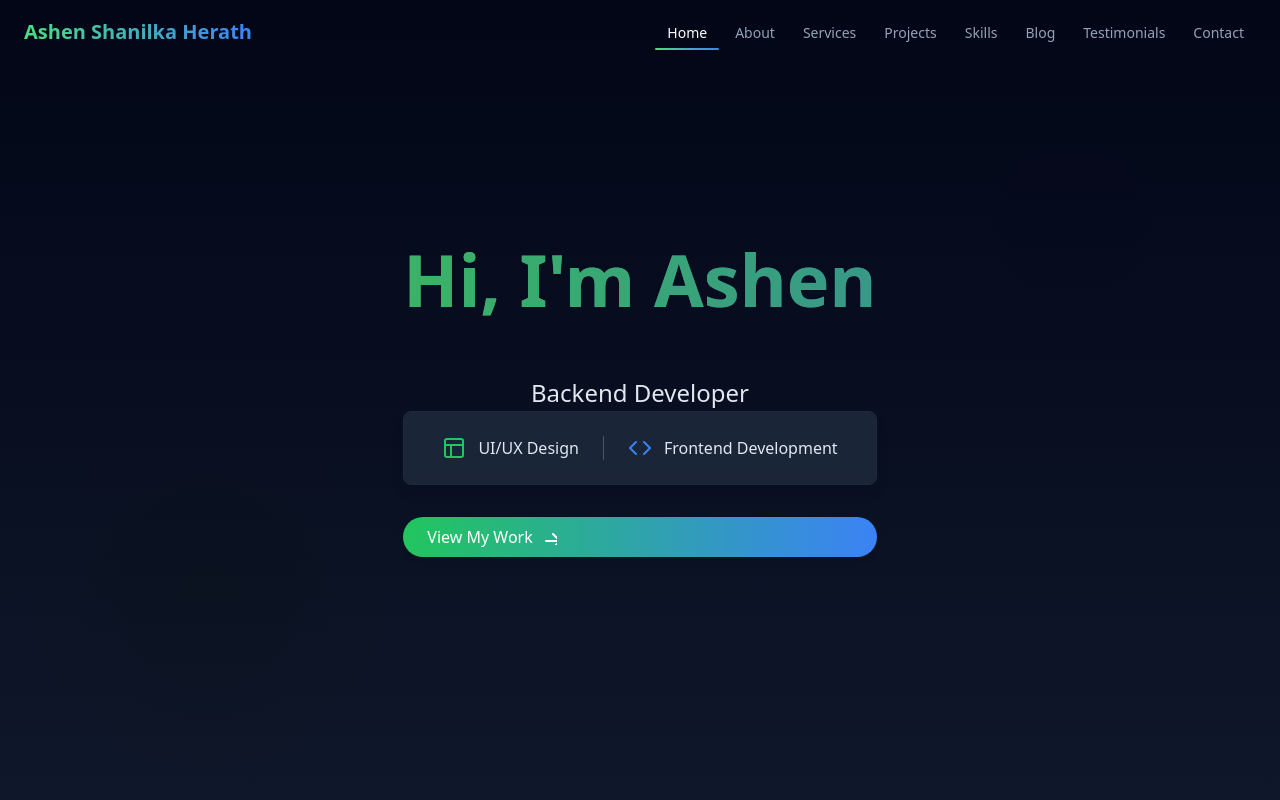
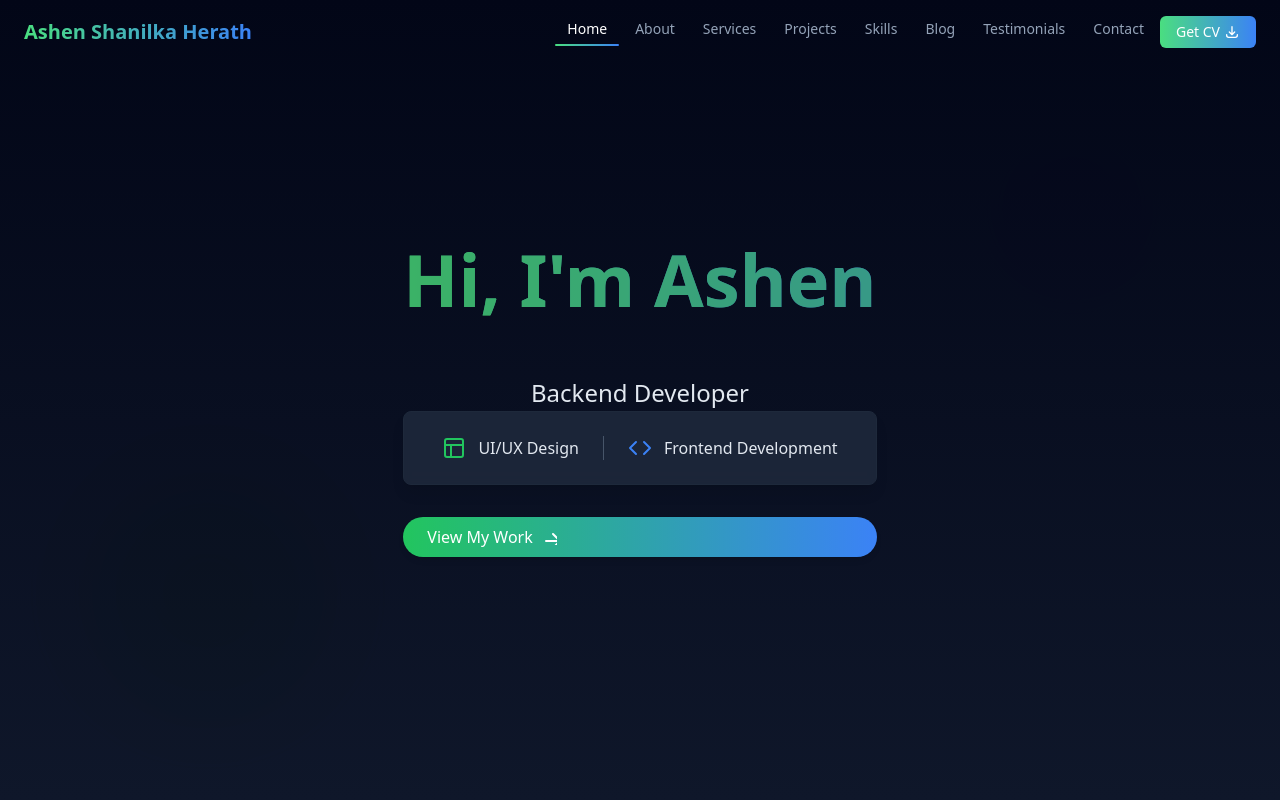
Before and after one commit to Ashen365/my-portfolio, a React (Vite) app: page / in a window 1280 px wide. Shown: the top 800 px of the page. Built offline with nearby package versions, Linux system fonts and the light colour scheme.

Commit message:
add cv button

```diff
--- a/src/components/Navbar.jsx
+++ b/src/components/Navbar.jsx
@@ -138,6 +138,31 @@ const Navbar = () => {
                 </Link>
               </div>
             ))}
+
+            {/* CV Button for Desktop */}
+            <a
+              href="/path-to-your-cv.pdf"
+              target="_blank"
+              rel="noopener noreferrer"
+              className="ml-2 px-4 py-1.5 text-sm font-medium rounded-md bg-gradient-to-r from-green-400 to-blue-500 text-white hover:opacity-90 transition-all duration-200 flex items-center"
+              aria-label="Download CV"
+            >
+              <span>Get CV</span>
+              <svg
+                xmlns="http://www.w3.org/2000/svg"
+                className="h-4 w-4 ml-1"
+                fill="none"
+                viewBox="0 0 24 24"
+                stroke="currentColor"
+              >
+                <path
+                  strokeLinecap="round"
+                  strokeLinejoin="round"
+                  strokeWidth={2}
+                  d="M4 16v1a3 3 0 003 3h10a3 3 0 003-3v-1m-4-4l-4 4m0 0l-4-4m4 4V4"
+                />
+              </svg>
+            </a>
           </div>
 
           {/* Mobile menu button */}
@@ -204,6 +229,31 @@ const Navbar = () => {
               {section}
             </Link>
           ))}
+
+          {/* CV Button for Mobile */}
+          <a
+            href="/path-to-your-cv.pdf"
+            target="_blank"
+            rel="noopener noreferrer"
+            className="block px-3 py-2 rounded-md text-base font-medium text-white bg-gradient-to-r from-green-400 to-blue-500 hover:opacity-90 transition-all duration-200 flex items-center"
+            aria-label="Download CV"
+          >
+            <span>Get CV</span>
+            <svg
+              xmlns="http://www.w3.org/2000/svg"
+              className="h-5 w-5 ml-2"
+              fill="none"
+              viewBox="0 0 24 24"
+              stroke="currentColor"
+            >
+              <path
+                strokeLinecap="round"
+                strokeLinejoin="round"
+                strokeWidth={2}
+                d="M4 16v1a3 3 0 003 3h10a3 3 0 003-3v-1m-4-4l-4 4m0 0l-4-4m4 4V4"
+              />
+            </svg>
+          </a>
         </div>
       </div>
     </nav>
```
